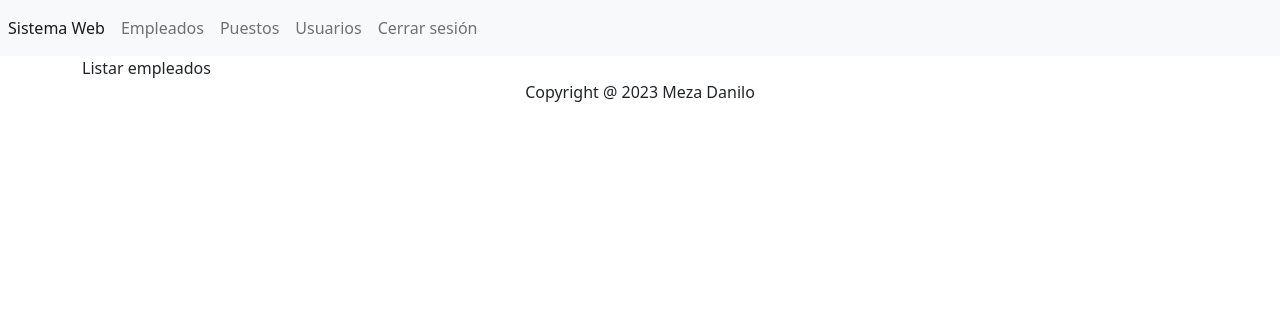
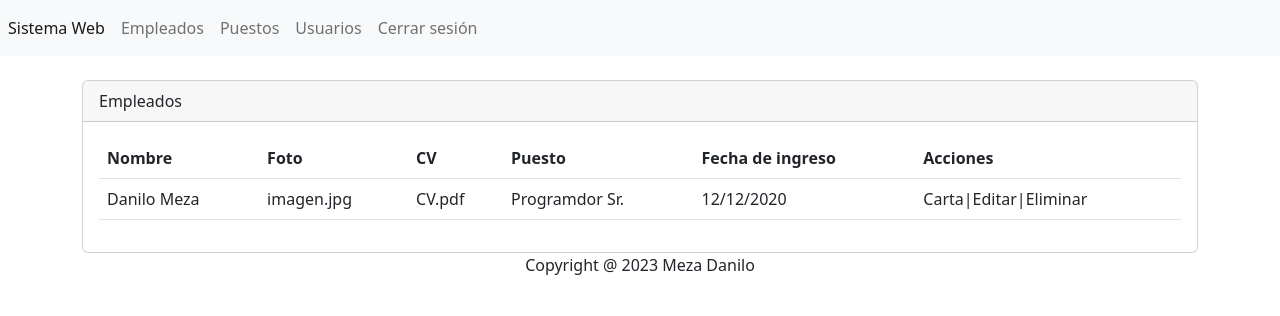
Before and after one commit to mezaDanilo/AppCvPhp, a PHP site: page /app-web/secciones/empleados/ in a window 1280 px wide. Shown: the top 316 px of the page. Run offline with PHP 8.4, Linux system fonts and the light colour scheme.

Commit message:
Tabla de empleado

```diff
--- a/secciones/empleados/crear.php
+++ b/secciones/empleados/crear.php
@@ -0,0 +1,5 @@
+<?php include("../../templates/header.php"); ?>
+
+Crear empleados
+
+    <?php include("../../templates/footer.php"); ?>
--- a/secciones/empleados/editar.php
+++ b/secciones/empleados/editar.php
@@ -0,0 +1,4 @@
+<?php include("../../templates/header.php"); ?>
+Editar empleados
+
+    <?php include("../../templates/footer.php"); ?>
--- a/secciones/empleados/index.php
+++ b/secciones/empleados/index.php
@@ -1,5 +1,38 @@
 <?php include("../../templates/header.php"); ?>
 
-Listar empleados
+<br>
 
-    <?php include("../../templates/footer.php"); ?>
+<div class="card">
+    <div class="card-header">
+        Empleados
+    </div>
+    <div class="card-body">
+        <div class="table-responsive-sm">
+            <table class="table">
+                <thead>
+                    <tr>
+                        <th scope="col">Nombre</th>
+                        <th scope="col">Foto</th>
+                        <th scope="col">CV</th>
+                        <th scope="col">Puesto</th>
+                        <th scope="col">Fecha de ingreso</th>
+                        <th scope="col">Acciones</th>
+                    </tr>
+                </thead>
+                <tbody>
+                    <tr class="">
+                        <td scope="row">Danilo Meza</td>
+                        <td>imagen.jpg</td>
+                        <td>CV.pdf</td>
+                        <td>Programdor Sr.</td>
+                        <td>12/12/2020</td>
+                        <td>Carta|Editar|Eliminar</td>
+                    </tr>
+                </tbody>
+            </table>
+        </div>
+
+    </div>
+</div>
+
+<?php include("../../templates/footer.php"); ?>
--- a/secciones/puestos/crear.php
+++ b/secciones/puestos/crear.php
@@ -0,0 +1,5 @@
+<?php include("../../templates/header.php"); ?>
+
+Crear puestos
+
+    <?php include("../../templates/footer.php"); ?>
--- a/secciones/puestos/editar.php
+++ b/secciones/puestos/editar.php
@@ -0,0 +1,5 @@
+<?php include("../../templates/header.php"); ?>
+
+Editar puestos
+
+    <?php include("../../templates/footer.php"); ?>
--- a/secciones/usuarios/crear.php
+++ b/secciones/usuarios/crear.php
@@ -0,0 +1,5 @@
+<?php include("../../templates/header.php"); ?>
+
+Crear usuarios
+
+<?php include("../../templates/footer.php"); ?>
--- a/secciones/usuarios/editar.php
+++ b/secciones/usuarios/editar.php
@@ -0,0 +1,5 @@
+<?php include("../../templates/header.php"); ?>
+
+Editar usuarios
+
+    <?php include("../../templates/footer.php"); ?>
--- a/templates/header.php
+++ b/templates/header.php
@@ -19,7 +19,7 @@ $url_base = "http://localhost/app-web/";
     <nav class="navbar navbar-expand navbar-light bg-light">
         <ul class="nav navbar-nav">
             <li class="nav-item">
-                <a class="nav-link active" href="#" aria-current="page">Sistema Web <span class="visually-hidden">(current)</span></a>
+                <a class="nav-link active" href="<?php echo $url_base;?>" aria-current="page">Sistema Web <span class="visually-hidden">(current)</span></a>
             </li>
             <li class="nav-item">
                 <a class="nav-link" href="<?php echo $url_base;?>secciones/empleados/">Empleados</a>
```
